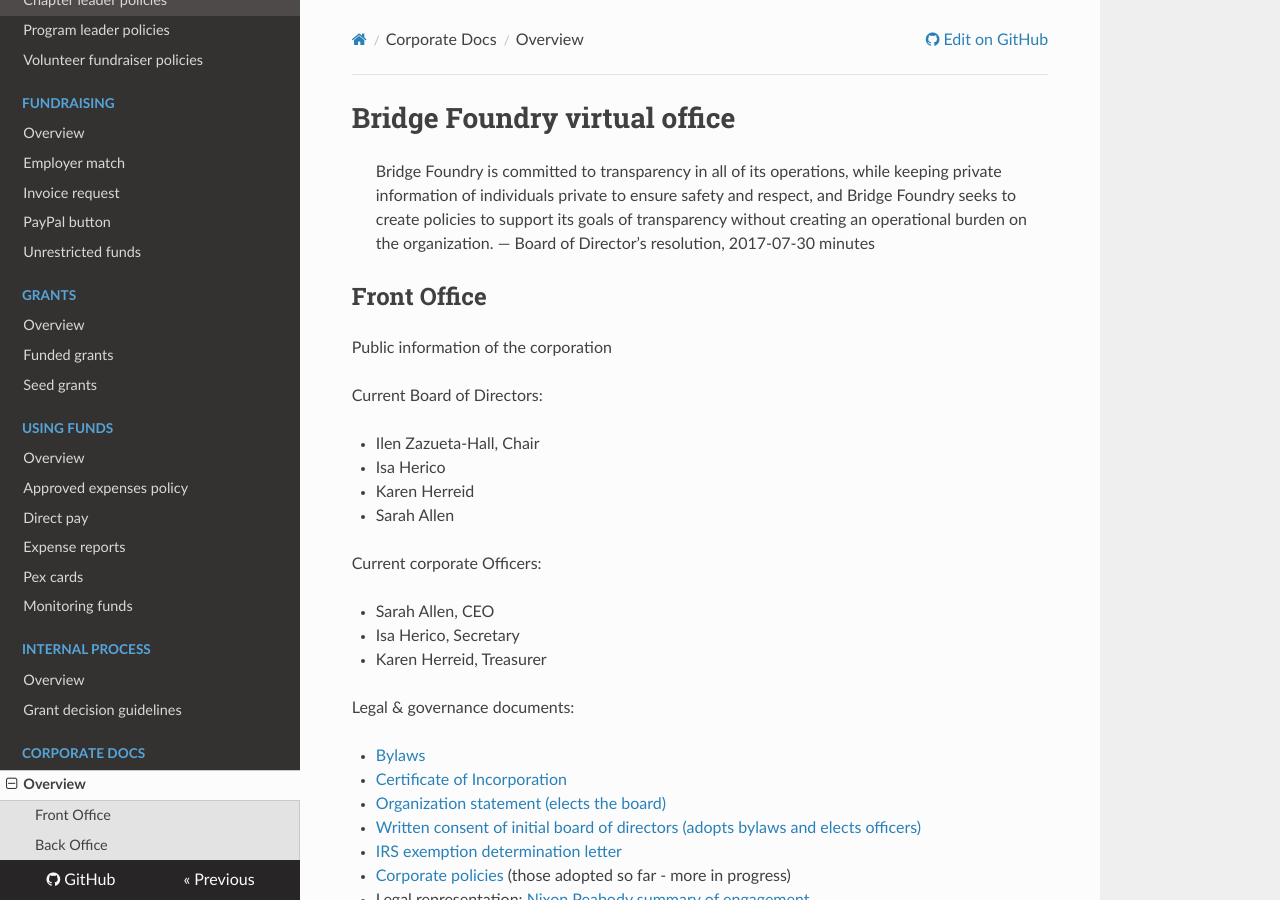
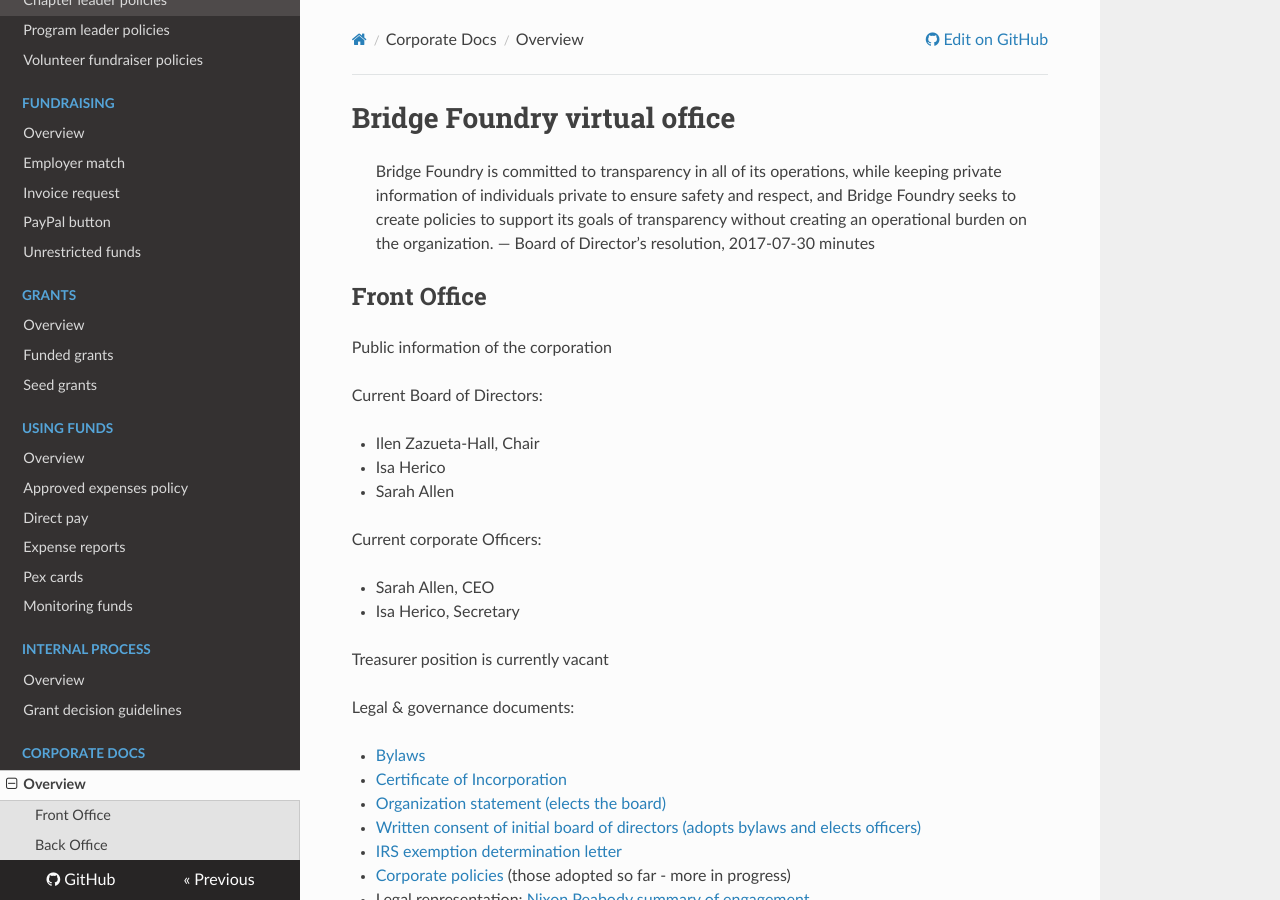
Before and after one commit to Satsaimistoowqp/bridgefoundry-operations, an MkDocs documentation site: the page built from docs/corporate-docs/README.md, in a window 1280 px wide and 900 px high. Built offline with MkDocs 1.6.1, drawn with Linux system fonts in a browser that asks for light colours; nearby versions of some CDN libraries; old or Windows-style settings are respelled for this version of MkDocs.

Commit message:
update treasurer info
we currently have a vacancy on the Board of Directors

```diff
--- a/docs/corporate-docs/README.md
+++ b/docs/corporate-docs/README.md
@@ -11,14 +11,14 @@ Current Board of Directors:
 
 * Ilen Zazueta-Hall, Chair
 * Isa Herico
-* Karen Herreid
 * Sarah Allen
 
 Current corporate Officers:
 
 * Sarah Allen, CEO
 * Isa Herico, Secretary
-* Karen Herreid, Treasurer
+
+Treasurer position is currently vacant
 
 Legal & governance documents:
 
```
